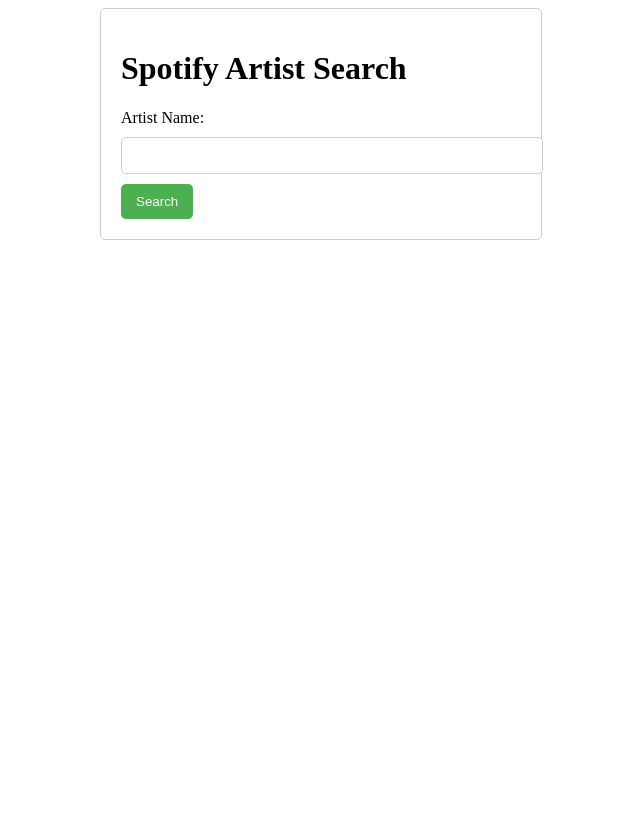
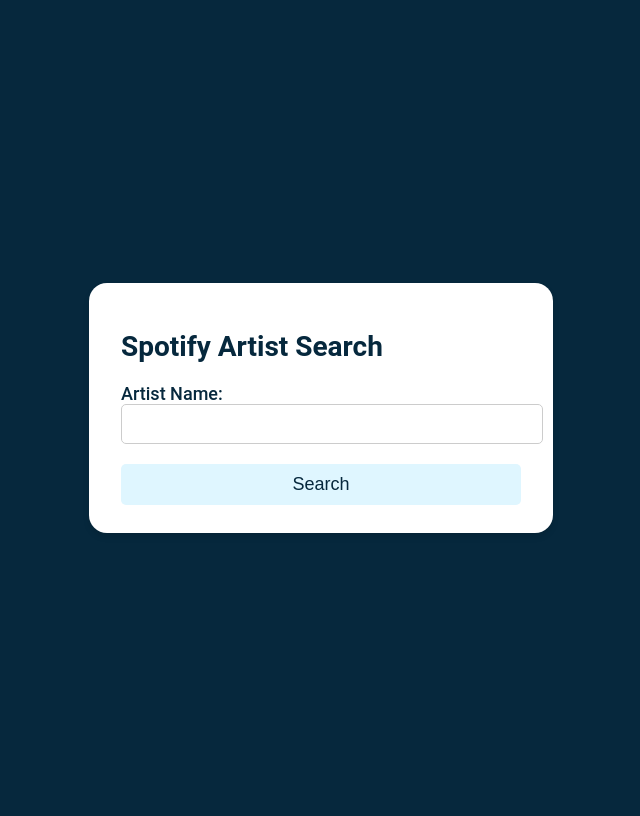
Before and after one commit to Nadeem-Mohamed/SpotifyApp, a Flask app: page / in a window 1280 px wide. Shown: the whole page, without its empty margins (319-959 px from the left). Before the commit the page ends 240 px from the top, so only its background shows below. Run offline with Flask 3, Linux system fonts and the light colour scheme.

Commit message:
fixed styling

```diff
--- a/static/style.css
+++ b/static/style.css
@@ -1,39 +1,62 @@
 /* Add your desired CSS styles for the index.html form here */
+body {
+    height: 100vh;
+    display: flex;
+    align-items: center;
+    justify-content: center;
+    background: #06283D;
+}
+
 .container {
-    max-width: 400px;
-    margin: 0 auto;
-    padding: 20px;
-    border: 1px solid #ccc;
-    border-radius: 5px;
+    position: relative;
+    width: 400px;
+    padding: 28px 32px;
+    overflow: hidden;
+    border-radius: 18px;
+    font-family: 'Roboto', sans-serif;
+    background: #fff;
+    box-shadow: 0 4px 6px rgba(0, 0, 0, 0.1);
+    transition: 0.6s ease-out;
+}
+
+h1 {
+    color: #06283D;
+    font-size: 28px;
+    font-weight: 700;
+    margin-bottom: 20px;
 }
 
 label {
-    display: block;
-    margin-bottom: 10px;
+    color: #06283D;
+    font-size: 18px;
+    font-weight: 500;
 }
 
 input[type="text"] {
+    color: #06283D;
     width: 100%;
+    font-size: 16px;
+    font-weight: 400;
     padding: 10px;
-    margin-bottom: 10px;
+    margin-bottom: 20px;
     border: 1px solid #ccc;
     border-radius: 5px;
 }
 
 input[type="submit"] {
-    background-color: #4CAF50;
-    color: white;
-    padding: 10px 15px;
+    cursor: pointer;
+    width: 100%;
+    background-color: #dff6ff;
+    color: #06283D;
+    padding: 10px 0;
     border: none;
     border-radius: 5px;
-    cursor: pointer;
+    font-size: 18px;
+    font-weight: 500;
+    transition: 0.4s ease;
 }
 
 input[type="submit"]:hover {
-    background-color: #45a049;
+    color: #fff;
+    background-color: #06283D;
 }
-
-p.error-message {
-    color: red;
-    margin-top: 10px;
-}
```
Also changed, not shown: static/res_style.css (+38 -6 lines).
